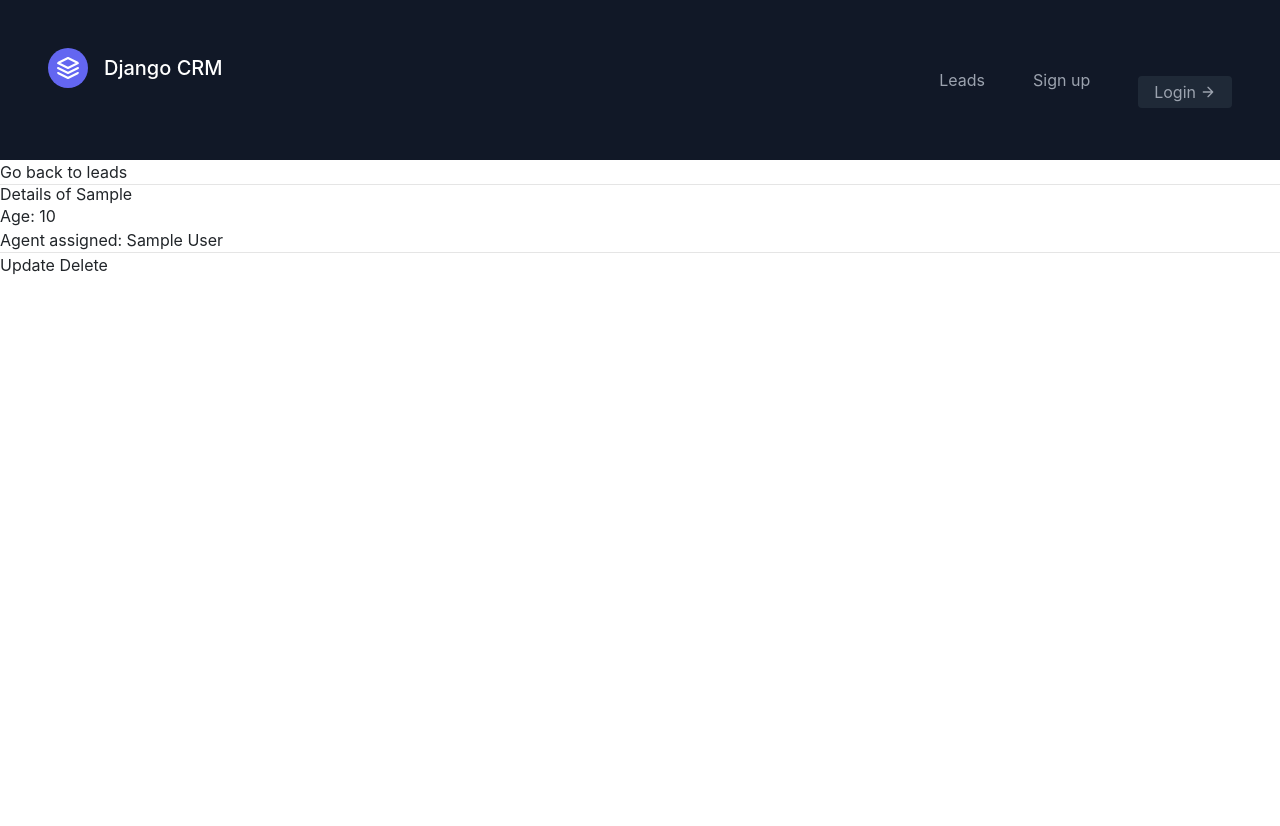
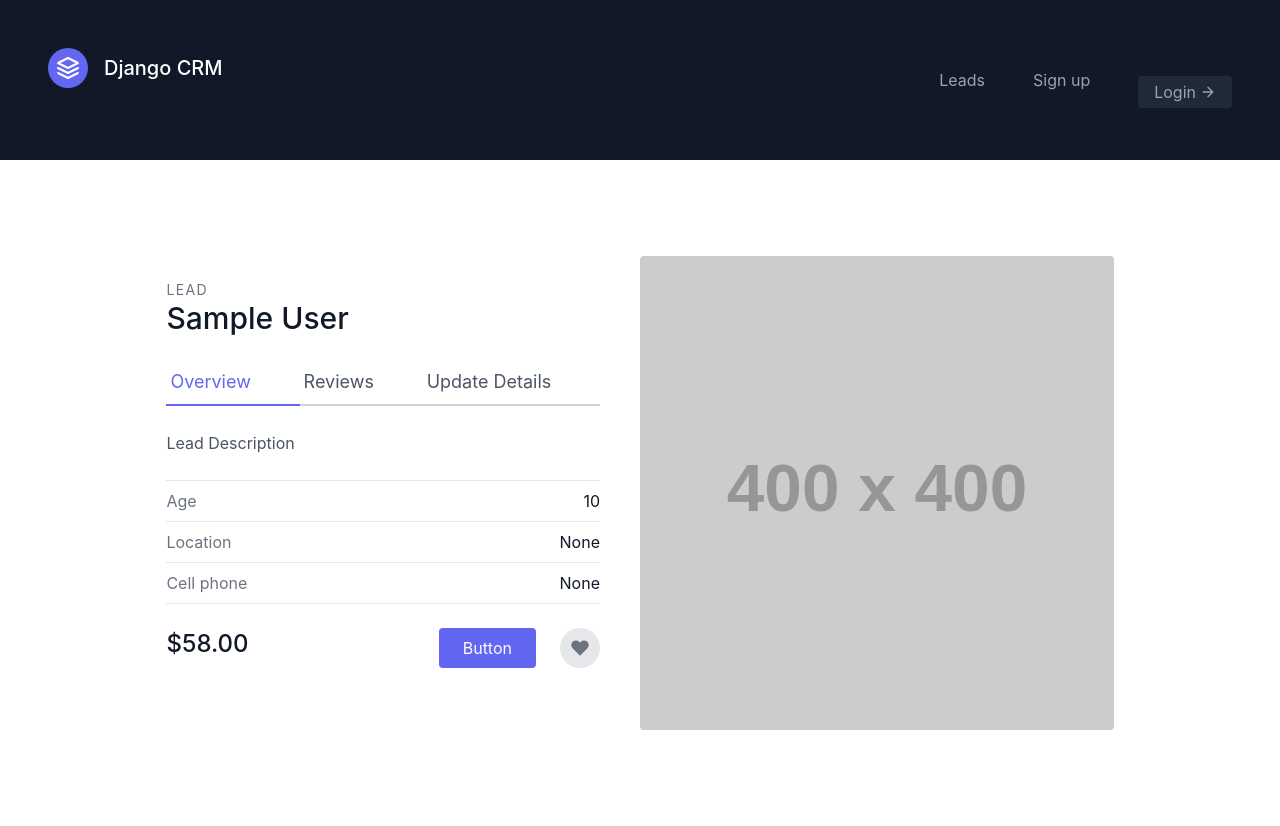
Before and after one commit to anonymous-oracle/my-django-crm, a Django app: page /leads/1/ in a window 1280 px wide. Before the commit the page ends 275 px from the top, so only its background shows below. Run offline with Django 5.2, Linux system fonts and the light colour scheme; tables that the repository leaves empty hold one stand-in row (values such as "Sample post"); grey boxes labelled with a size stand in for pictures from a placeholder-image service; some libraries are stand-ins or nearby versions.

Commit message:
changes to lead detail and update templates

```diff
--- a/leads/templates/leads/lead_detail.html
+++ b/leads/templates/leads/lead_detail.html
@@ -1,11 +1,52 @@
 {% extends "base.html" %}
 {% block content %}
-    <a href="{% url 'leads:home' %}">Go back to leads</a>
-    <hr>
-    <h2>Details of {{ lead.first_name }}</h2>
-    <p>Age: {{ lead.age }}</p>
-    <p>Agent assigned: {{ lead.agent }}</p>
-    <hr>
-    <a href="{% url 'leads:update' lead.pk %}">Update</a>
-    <a href="{% url 'leads:delete' lead.pk %}">Delete</a>
+<section class="text-gray-600 body-font overflow-hidden">
+    <div class="container px-5 py-24 mx-auto">
+        <div class="lg:w-4/5 mx-auto flex flex-wrap">
+            <div class="lg:w-1/2 w-full lg:pr-10 lg:py-6 mb-6 lg:mb-0">
+                <h2 class="text-sm title-font text-gray-500 tracking-widest">LEAD</h2>
+                <h1 class="text-gray-900 text-3xl title-font font-medium mb-4">
+                    {{ lead.first_name }} {{ lead.last_name }}
+                </h1>
+                <div class="flex mb-4">
+                    <a href="{% url 'leads:detail' lead.pk %}"
+                        class="flex-grow text-indigo-500 border-b-2 border-indigo-500 py-2 text-lg px-1">Overview</a>
+                    <a class="flex-grow border-b-2 border-gray-300 py-2 text-lg px-1">Reviews</a>
+                    <a href="{% url 'leads:update' lead.pk %}"
+                        class="flex-grow border-b-2 border-gray-300 py-2 text-lg px-1">Update Details</a>
+                </div>
+                <p class="leading-relaxed mb-4">Lead Description</p>
+                <div class="flex border-t border-gray-200 py-2">
+                    <span class="text-gray-500">Age</span>
+                    <span class="ml-auto text-gray-900">{{ lead.age }}</span>
+                </div>
+                <div class="flex border-t border-gray-200 py-2">
+                    <span class="text-gray-500">Location</span>
+                    <span class="ml-auto text-gray-900">None</span>
+                </div>
+                <div class="flex border-t border-b mb-6 border-gray-200 py-2">
+                    <span class="text-gray-500">Cell phone</span>
+                    <span class="ml-auto text-gray-900">None</span>
+                </div>
+                <div class="flex">
+                    <span class="title-font font-medium text-2xl text-gray-900">$58.00</span>
+                    <button
+                        class="flex ml-auto text-white bg-indigo-500 border-0 py-2 px-6 focus:outline-none hover:bg-indigo-600 rounded">Button</button>
+                    <button
+                        class="rounded-full w-10 h-10 bg-gray-200 p-0 border-0 inline-flex items-center justify-center text-gray-500 ml-4">
+                        <svg fill="currentColor" stroke-linecap="round" stroke-linejoin="round" stroke-width="2"
+                            class="w-5 h-5" viewBox="0 0 24 24">
+                            <path
+                                d="M20.84 4.61a5.5 5.5 0 00-7.78 0L12 5.67l-1.06-1.06a5.5 5.5 0 00-7.78 7.78l1.06 1.06L12 21.23l7.78-7.78 1.06-1.06a5.5 5.5 0 000-7.78z">
+                            </path>
+                        </svg>
+                    </button>
+                </div>
+            </div>
+            <img alt="ecommerce" class="lg:w-1/2 w-full lg:h-auto h-64 object-cover object-center rounded"
+                src="https://dummyimage.com/400x400">
+        </div>
+    </div>
+</section>
+
 {% endblock content %}
```
Also changed, not shown: leads/templates/leads/lead_update.html (+31 -8 lines).
